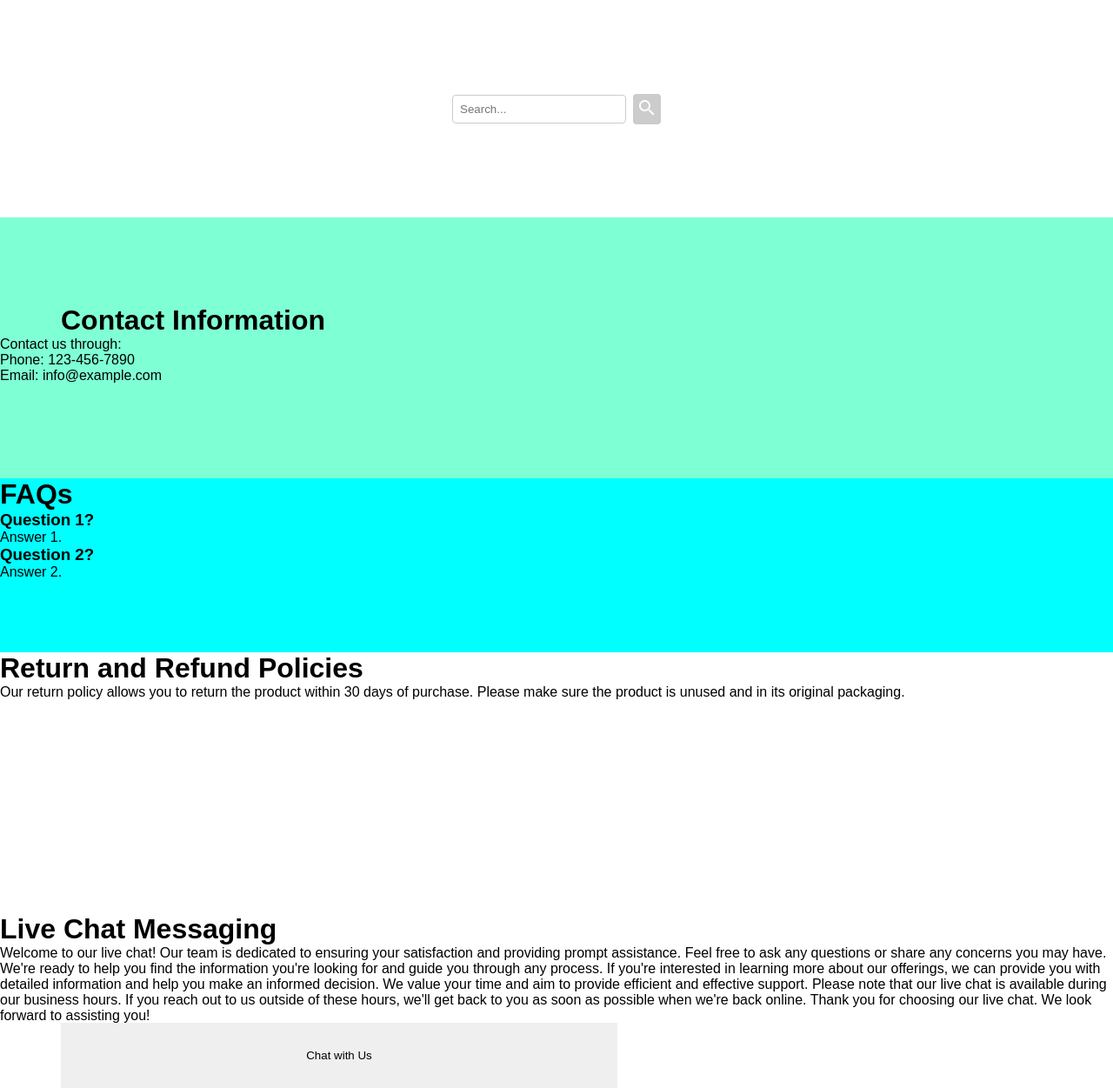
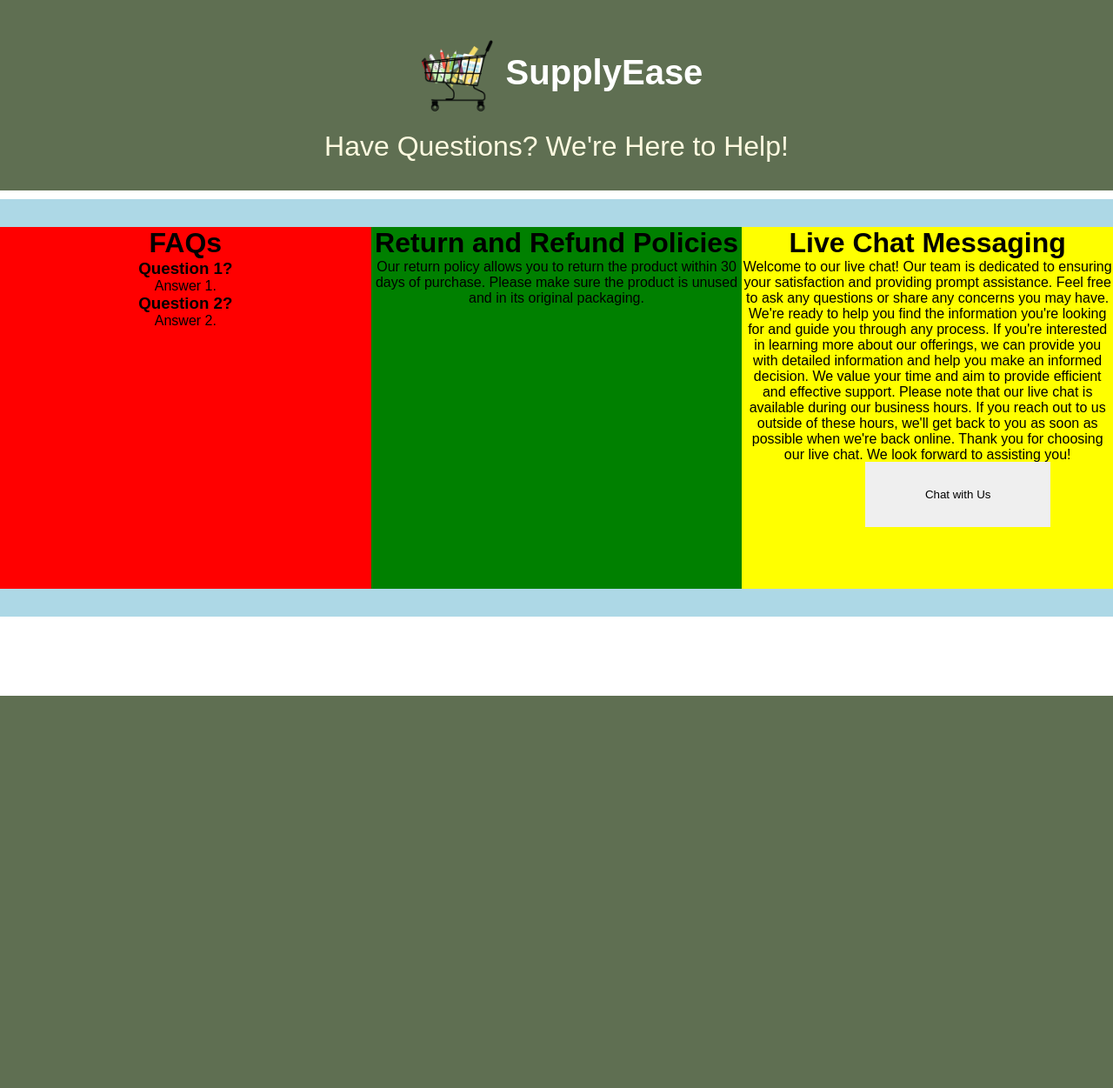
Before and after one commit to GabJeungSook/supplyease, a PHP site: page /page-contactseller.html in a window 1280 px wide. Shown: the whole page at 87% size. After the commit the page ends 800 px from the top, so only its background shows below. Run offline with PHP 8.4, Linux system fonts and the light colour scheme.

Commit message:
modify contactseller

```diff
--- a/page-contactseller.html
+++ b/page-contactseller.html
@@ -1,24 +1,22 @@
 <!DOCTYPE html>
 <html>
+
 <head>
   <title>Customer Service Page</title>
   <link rel="stylesheet" href="./static/styles/style-contactseller.css">
   <link rel="stylesheet" href="https://fonts.googleapis.com/icon?family=Material+Icons">
 </head>
+
 <body>
-<div class="search-container">
-  <input type="search" class="search-input" name="query" placeholder="Search...">
-    <button class="search-button" type="submit"><i class="material-icons">search</i></button>
+  <div class="customer-service">
+    <div class="customer-service-header">
+      <img src="static/images/SupplyEase-Logo.png" alt="SupplyEase Logo">
+      <h1>SupplyEase</h1>
+    </div>
+    <p>Have Questions? We're Here to Help!</p>
+  </div>
 
-</div>
-    <div class="container-contact">
-      <h1>Contact Information</h1>
-      <div class="contact-info">
-        <label>Contact us through: </label><br>
-        <p>Phone: 123-456-7890</p>
-        <p>Email: info@example.com</p>
-      </div>
-    </div>
+  <div class="cards-container">
 
     <div class="container-FAQs">
       <h1>FAQs</h1>
@@ -57,7 +55,10 @@
         <button class="chat" onclick="openChat()">Chat with Us</button>
       </div>
     </div>
+
   </div>
+
+
 
   <script>
     /* JS Code */
@@ -66,4 +67,5 @@
     }
   </script>
 </body>
+
 </html>
--- a/static/styles/style-contactseller.css
+++ b/static/styles/style-contactseller.css
@@ -20,23 +20,84 @@ body {
     width: 3px;
 }
 
-.container-contact{
-    min-height: 300px;
-    background-color: aquamarine;
-}
-.container-contact h1{
-   padding-top: 100px;
-   padding-left: 70px;
+/* .customer-service {
+  background: #5F6F52;
+} */
+
+.customer-service {
+  display: flex;
+  flex-direction: column;
+  align-items: center;
+  text-align: center;
+  padding: 2rem 0;
+  background: #5F6F52
 }
 
-.container-FAQs{
-    min-height: 200px;
-    background-color: aqua;
+.customer-service-header {
+  display: flex;
+  align-items: center;
 }
 
-.container-policies{
-    min-height: 300px;
+.customer-service img {
+  width: 110px;
+  height: auto;
+  /* margin-right: 1rem; */
 }
+
+.customer-service h1 {
+  font-size: 2.5rem;
+  color: #fff;
+  margin-bottom: 0.5rem;
+  flex: 1;
+}
+
+.customer-service p {
+  font-size: 2rem;
+  color: #FEFAE0;
+  margin-top: 0.5rem;
+  flex: 2;
+}
+
+.cards-container{
+  margin-top: 10px;
+  display: flex;
+  height: 30rem;
+  overflow-y: auto;
+  align-items: center;
+  text-align: center;
+  padding: 2rem 0;
+  background-color: #ADD8E6;
+
+
+}
+
+.container-FAQs,
+.container-policies,
+.container-chat {
+  width: 100%;
+  height: 100%;
+
+  /* overflow-y: auto;
+  height: 30rem;
+  display: grid;
+  grid-template-columns: 1fr 1fr;
+  grid-gap: 1rem; */
+}
+
+
+.container-FAQs {
+  background: red;
+}
+
+.container-policies {
+  background: green;
+}
+
+.container-chat {
+  background: yellow;
+}
+
+
 .chat{
     padding: 30px;
     width: 50%;
@@ -44,44 +105,3 @@ body {
     margin-top: -1px;
    margin-left: 70px;
 }
-
-/* Style the search button */
-/* Style the search button */
-/* Style the search input container */
-.search-container {
-    display: flex;
-    justify-content: center;
-    align-items: center;
-    min-height: 250px;
-  }
-
-  /* Style the search input field */
-  .search-input {
-    padding: 8px;
-    border: 1px solid #ccc;
-    border-radius: 4px;
-    width: 200px;
-  }
-
-  /* Style the search button */
-  .search-button {
-    margin-left: 8px;
-    padding: 4px;
-    background-color: #ccc;
-    border: none;
-    border-radius: 4px;
-    color: #fff;
-    cursor: pointer;
-    font-size: 14px;
-  }
-
-  /* Optional: Add additional styles for hover or focus states */
-  .search-input:hover,
-  .search-input:focus {
-    border-color: #888;
-    outline: none;
-  }
-
-  .search-button:hover {
-    background-color: #999;
-  }
```
